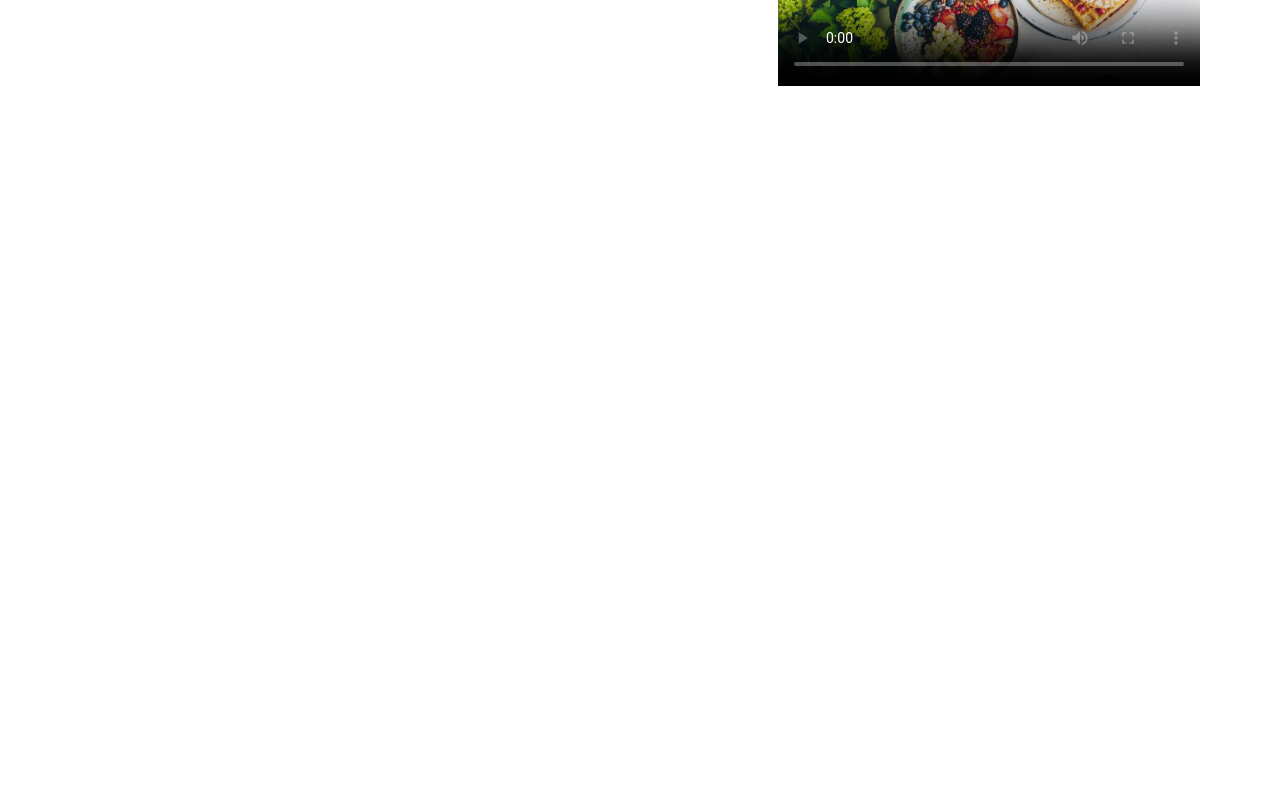
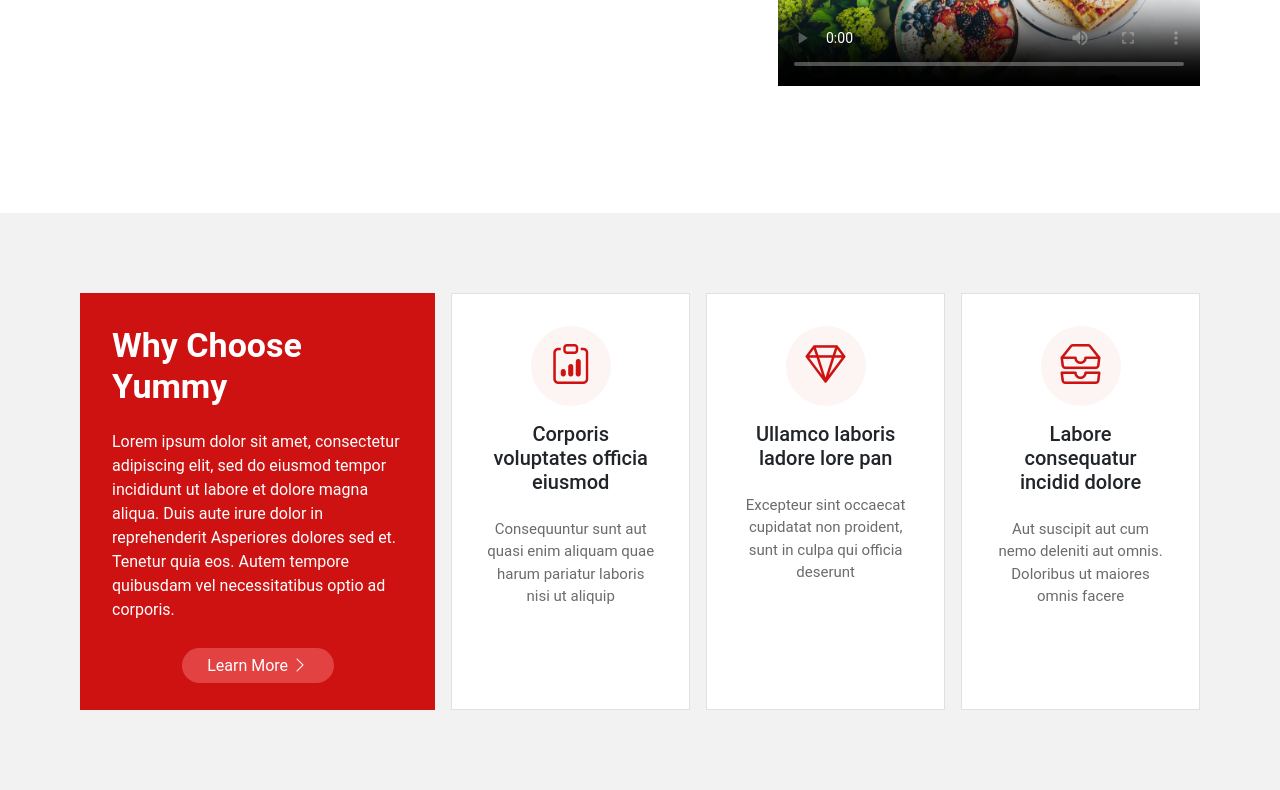
Before and after one commit to sarachafikidrissi/JavaScript_DOM_Final_Project_Sara_Chafik_Idrissi, a website: page index.html in a window 1280 px wide. Shown: the part 1541-2331 px from the top of the page. Before the commit the page ends 1754 px from the top, so only its background shows below. Drawn offline with nearby package versions, Linux system fonts and the light colour scheme; grey boxes are pictures that could not be loaded.

Commit message:
why choose me section added with responsivity

```diff
--- a/index.html
+++ b/index.html
@@ -179,11 +179,12 @@
         <source src="movie.ogg" type="video/ogg">
         Your browser does not support the video tag.
       </video>
-      <!-- <img src="./public/images/about-2.jpg" alt="" /> -->
     </div>
   </div>
 </section>
-<!-- <section class="why-choose-yummy py-lg-10 px-lg-10 d-flex gap-2">
+
+<!-- Why Choose Me Section -->
+<section class="why-choose-yummy py-10 px-lg-10 d-flex gap-2">
   <div class="bg-nav-hover-color div-1">
     <h3>Why Choose Yummy</h3>
     <p>
@@ -226,7 +227,7 @@
       omnis facere
     </p>
   </div>
-</section> -->
+</section>
 
 
 
--- a/src/scss/modules/home/_about.scss
+++ b/src/scss/modules/home/_about.scss
@@ -50,70 +50,70 @@
     }
 
 }
-// .why-choose-yummy{
-//     background-color: $light-background-color;
-//     .div-1{
-//         width: 30vw;
-//         color: white;
-//         display: flex;
-//         flex-direction: column;
-//         gap: 2vh;
-//         padding: 4vh;
-//         h3{
-//             font-size: 34px;
-//             font-weight: bold;
-//         }
+.why-choose-yummy{
+    background-color: $light-background-color;
+    .div-1{
+        width: 30vw;
+        color: white;
+        display: flex;
+        flex-direction: column;
+        gap: 2vh;
+        padding: 4vh;
+        h3{
+            font-size: 34px;
+            font-weight: bold;
+        }
 
-//     }
-//     .div-2 {
-//         width: 20vw;
-//         background-color: white;
-//         display: flex;
-//         flex-direction: column;
-//         gap: 2vh;
-//         align-items: center;
-//         h4{
-//             font-size: 20px;
-//             text-align: center;
-//         }
-//         p{
-//             text-align: center;
-//             color: #6a6b6c;
-//             font-size: 15px;
+    }
+    .div-2 {
+        width: 20vw;
+        background-color: white;
+        display: flex;
+        flex-direction: column;
+        gap: 2vh;
+        align-items: center;
+        h4{
+            font-size: 20px;
+            text-align: center;
+        }
+        p{
+            text-align: center;
+            color: #6a6b6c;
+            font-size: 15px;
 
-//         }
-//         .icons{
-//             background-color: #fdf4f4;
-//             color: #ce1212;
-//             width: 80px;
-//             height: 80px;
-//             border-radius: 50px;
-//             position: relative;
-//             i{
-//                 position: absolute;
-//                 top: 50%;
-//                 left: 50%;
-//                 transform: translate(-50%, -50%);
-//                 font-size: 40px;
-//             }
-//         }
-//     }
-//     .div-2:hover  .icons{
-//         background-color: #ce1212;
-//         color: white
-//     }
-//     a{
-//         color: white;
-//         background-color: green;
-//         padding: 1vh 2vw;
-//         border-radius: 20px;
-//         background-color: hsla(0, 76%, 59%, 0.9);
-//     }
-//     a:hover{
-//         background-color: white;
-//         color: #ce1212;
-//     }
-// }
+        }
+        .icons{
+            background-color: #fdf4f4;
+            color: #ce1212;
+            width: 80px;
+            height: 80px;
+            border-radius: 50px;
+            position: relative;
+            i{
+                position: absolute;
+                top: 50%;
+                left: 50%;
+                transform: translate(-50%, -50%);
+                font-size: 40px;
+            }
+        }
+    }
+    .div-2:hover  .icons{
+        background-color: #ce1212;
+        color: white
+    }
+    a{
+        color: white;
+        background-color: green;
+        padding: 1vh 2vw;
+        border-radius: 20px;
+        background-color: hsla(0, 76%, 59%, 0.9);
+    }
+    a:hover{
+        background-color: white;
+        color: #ce1212;
+    }
+}
 
 // .stats{
 //     height: 50vh;
@@ -193,4 +193,16 @@
 
         }
     }
+
+
+    .why-choose-yummy{
+        flex-direction: column !important;
+        align-items: center !important;
+        .div-1{
+            width: 90vw;
+        }
+        .div-2 {
+            width: 90vw;
+        }
+    }
 }
```
Also changed, not shown: public/css/app.css, 1 other file.
